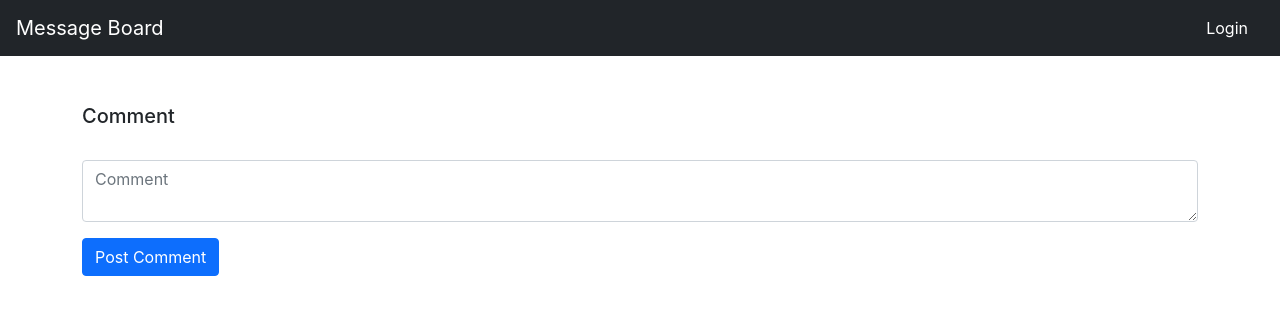
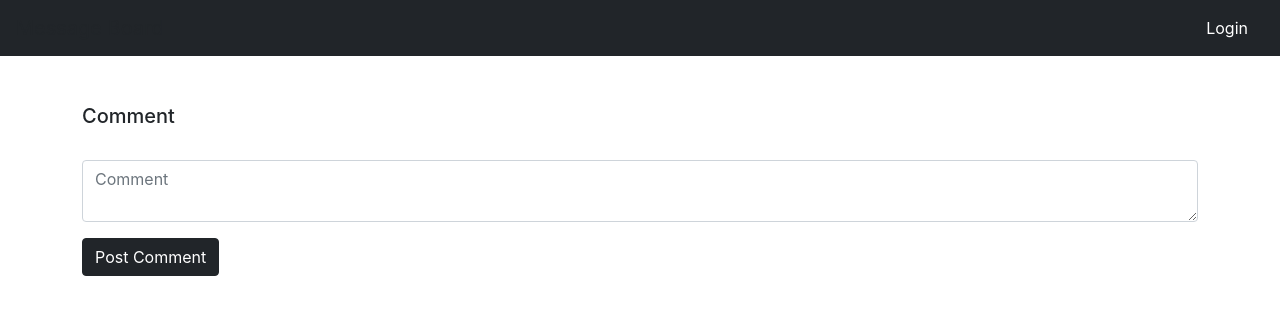
Before and after one commit to PaulineLee7/message_app, a React (Create React App) app in the folder client/: page /Comment/1 in a window 1280 px wide. Shown: the top 314 px of the page. Built offline with nearby package versions, Linux system fonts and the light colour scheme; no server answers.

Commit message:
Add files via upload

```diff
--- a/client/src/Comment.js
+++ b/client/src/Comment.js
@@ -47,7 +47,7 @@ class Comment extends Component {
                   <br/>
                     <textArea type="text" class="form-control" required="required" minLength="1" name="description" value={this.state.comment} onChange={e => this.setState({ post: e.target.value })} placeholder="Comment" />
                   </div>
-                  <button type="submit" class="btn btn-primary">Post Comment</button>
+                  <button type="submit" class="btn btn-dark">Post Comment</button>
                 </form>
               </div>
             </div>
--- a/client/src/Show.js
+++ b/client/src/Show.js
@@ -39,7 +39,7 @@ class Show extends Component {
                 upVotes: result.upVotes,
                 description: result.description,
                 isLoading: false
-              }); console.log(result)
+              });
             },
             (error) => {
               this.setState({
--- a/client/src/main.js
+++ b/client/src/main.js
@@ -11,7 +11,8 @@ import Show from './Show';
 import Comment from './Comment';
 import Read from './Read';
 import Edit from './Edit'
-
+require('dotenv').config();
+//const REACT_APP_PORT = process.env.REACT_APP_PORTS;
 const LOCAL_ENDPOINT = process.env.NODE_ENV !== "production" ? "http://localhost:5000" : "";
 
 class Main extends Component {
@@ -37,7 +38,7 @@ class Main extends Component {
       renderNav = () =>{
          if(this.state.user.user){
         return <nav class="navbar navbar-dark bg-dark">
-         <a class="navbar-brand" href="http://localhost:3000">Message Board</a>
+         <a class="navbar-brand" href= {process.env.REACT_APP_PORTS} >Message Board</a>
          <ul class="nav justify-content-end">
          <li class="nav-item"><Link to={`/Create`} class="nav-link active" > New Post </Link></li>
          <li class="nav-item"><a class="navbar-brand" href={LOCAL_ENDPOINT + "/logout"} class="nav-link active"> Logout </a> </li>
@@ -46,7 +47,7 @@ class Main extends Component {
       }
    else{
         return <nav class="navbar navbar-dark bg-dark">
-        <a class="navbar-brand" href="http://localhost:3000">Message Board</a>
+        <a class="navbar-brand" href= {process.env.REACT_APP_PORTS} >Message Board</a>
         <ul class="nav justify-content-end">
         <li class="nav-item"><a class="navbar-brand" href={LOCAL_ENDPOINT + "/login"}  class="nav-link active"> Login </a> </li>
         </ul>
```
